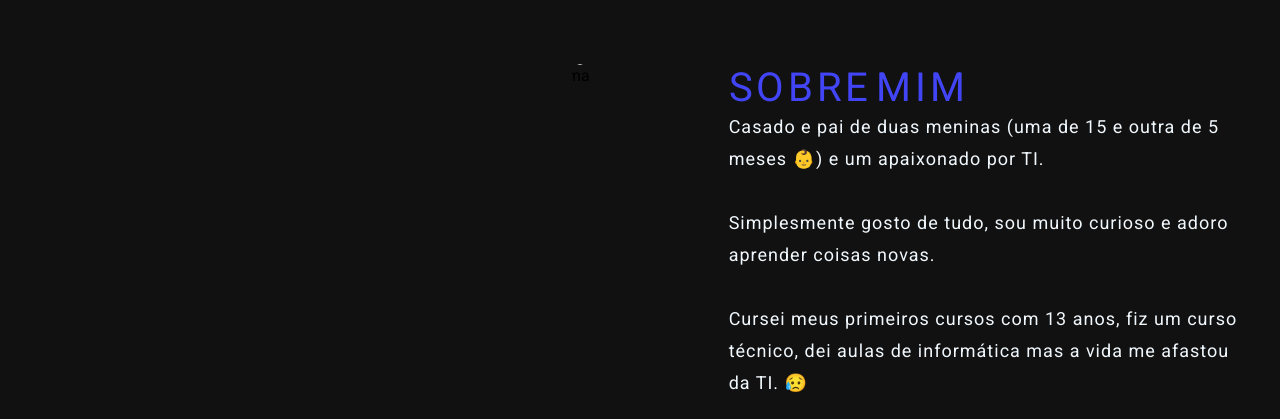
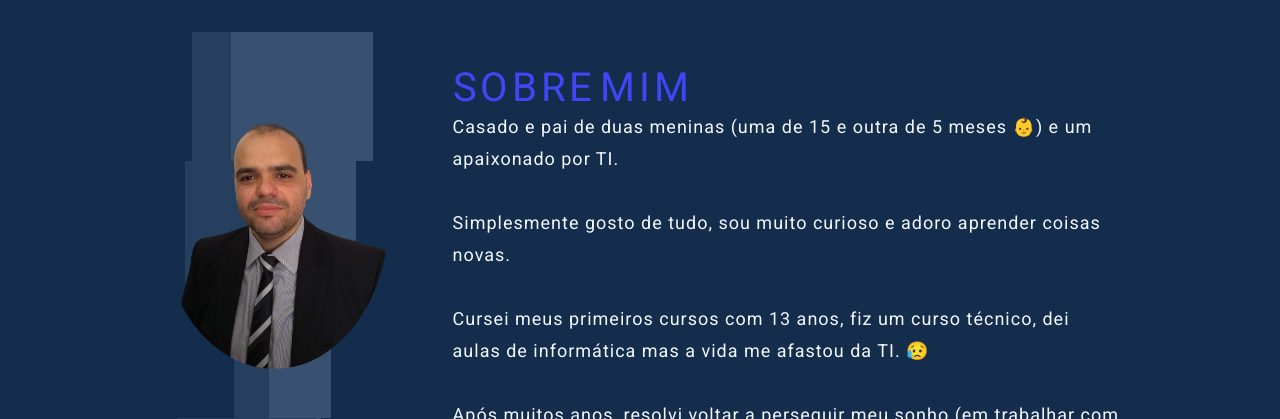
Before and after one commit to ClaudioGiroto/devweekgit.github.io, a plain HTML site: page index.html in a window 1280 px wide. Shown: the top 419 px of the page. Drawn offline with Linux system fonts and the light colour scheme; files that its build step writes are made by us from their sources.

Commit message:
feature: resolvendo conflito.

```diff
--- a/index.html
+++ b/index.html
@@ -6,11 +6,7 @@
     <meta name="viewport" content="width=device-width, initial-scale=1.0">
     <title>Claudio Giroto CV</title>
     <!--css-->
-<<<<<<< HEAD
     <link rel="stylesheet" href="style.css">
-=======
-    <link rel="stylesheet" href="/css/style.css">
->>>>>>> 639f4852e9ec061cbb51f9743bcd46df1278959d
 
     <!--fontes-->
     <link rel="preconnect" href="https://fonts.googleapis.com">
@@ -33,7 +29,7 @@
 
                 <!--INFORMAÇÕES PESSOAIS-->
                 <div class="profile">
-                    <img class="profile-image" src="/images/profile-image-removebg-preview.png" alt="Profile image">
+                    <img class="profile-image" src="profile-image-removebg-preview.png" alt="Profile image">
                     <p class="name"> <br> Claudio Giroto</p>
                     <p class="profession"><br> Estudante de Análise e Desenvolvimento de Sistemas</p>
                 </div>
--- a/style.css
+++ b/style.css
@@ -17,14 +17,14 @@
 .left-section {
     grid-column: span 2;
     height: 100%;
-    background-image: url(/images/wave-haikei-left.svg);
+    background-image: url(wave-haikei-left.svg);
 }
 
 .right-section {
     grid-column: span 5;
     height: 100%;
     border-radius: 0px 60px 0px 0px;
-    background-image: url(/images/wave-haikei-right.svg);
+    background-image: url(wave-haikei-right.svg);
     background-size: cover;
 }
 
@@ -289,7 +289,6 @@ body {
   }
 
   body {
-    background-color: #111;
     display: flex;
     justify-content: center;
     align-items: center;
```
